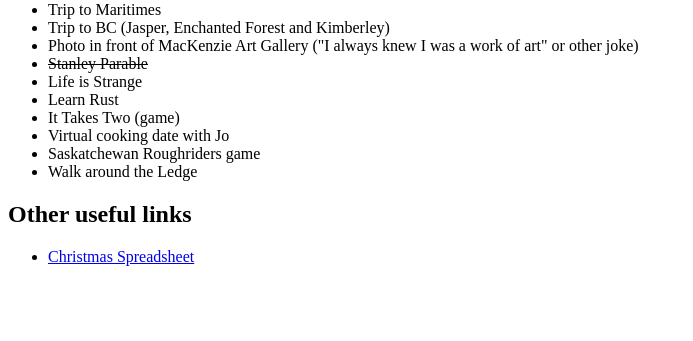
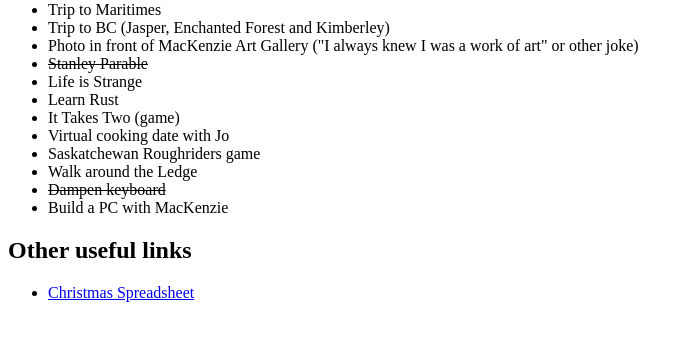
Before and after one commit to potassiumbromide/to-do, a plain HTML site: page index.html in a window 1280 px wide. Shown: the part 79-420 px from the top of the page, without its empty margins (0-693 px from the left). Drawn offline with Linux system fonts and the light colour scheme.

Commit message:
Add more things
Am trying very hard to not add ALL the things

```diff
--- a/index.html
+++ b/index.html
@@ -21,6 +21,8 @@
       <li>Virtual cooking date with Jo</li>
       <li>Saskatchewan Roughriders game</li>
       <li>Walk around the Ledge</li>
+      <li><strike>Dampen keyboard</strike></li>
+      <li>Build a PC with MacKenzie</li>
     </ul>
 
     <h2>Other useful links</h2>
```
